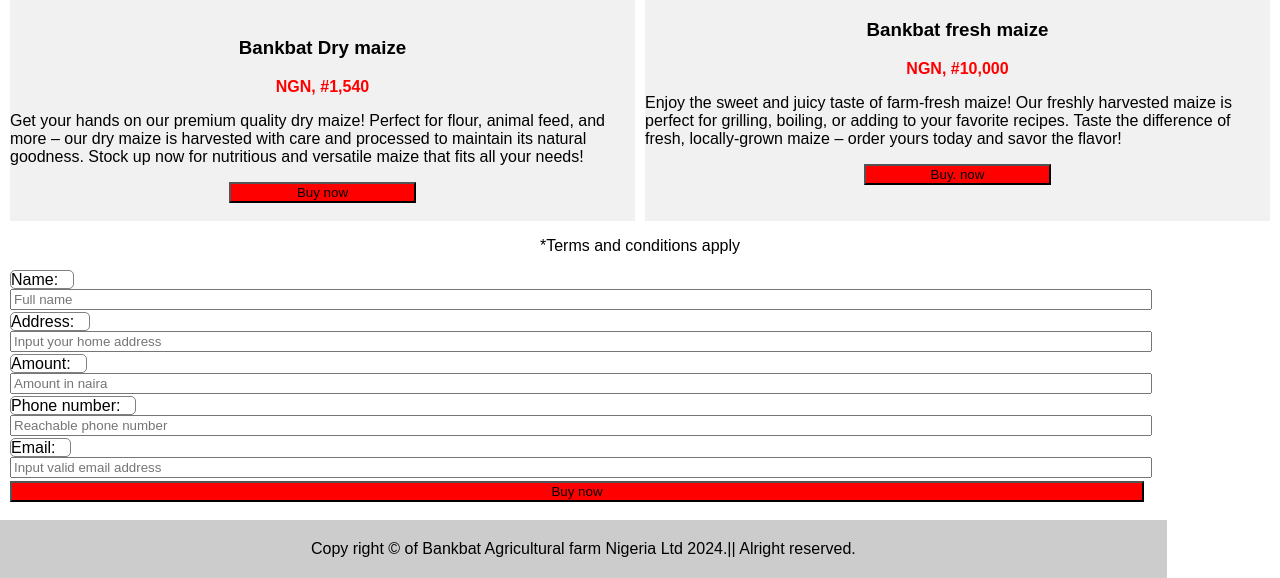
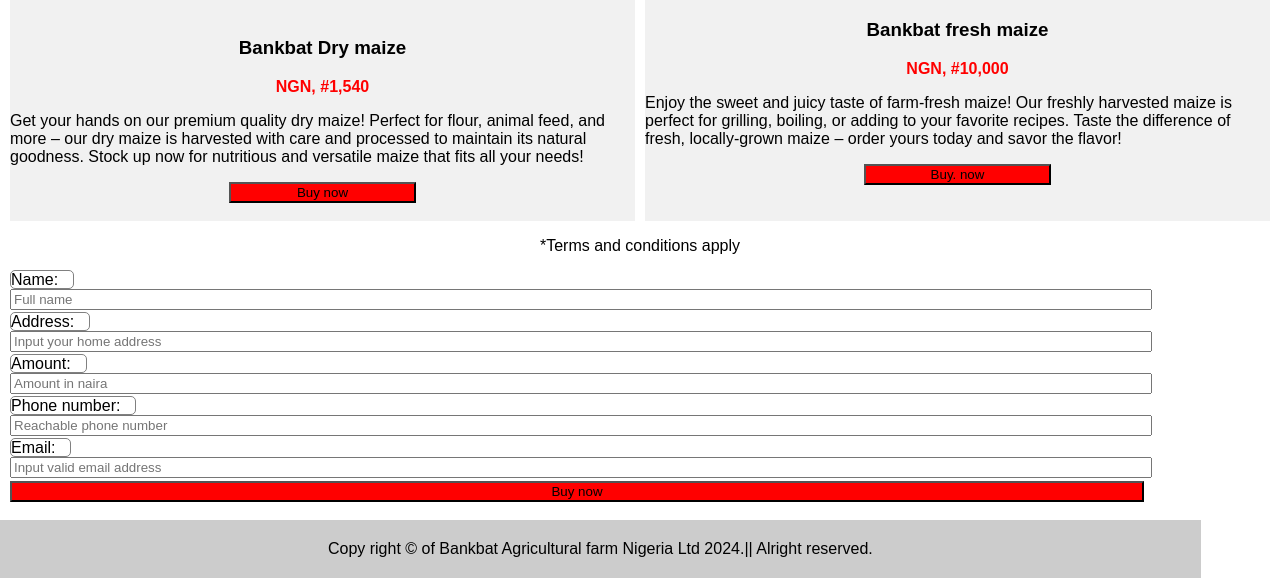
Before and after one commit to Azeezbank/cutting_edge_tech, a plain HTML site: page index.html in a window 1280 px wide. Shown: the part 969-1547 px from the top of the page. Drawn offline with Linux system fonts and the light colour scheme.

Commit message:
index.html

```diff
--- a/index.html
+++ b/index.html
@@ -63,7 +63,7 @@
       <input type="email" name="email" id="email" placeholder="Input valid email address" required><br>
       <button class="button" type="button" onclick="payWithMonnify()">Buy now</button>
     </body> <br> <br>
-      <footer style="background-color: #ccc; margin-left: -10px; margin-right: -2%; margin-bottom: -30px; padding: 20px; text-align: center">
+      <footer style="background-color: #ccc; margin-left: -10px; margin-right: -5%; margin-bottom: -30px; padding: 20px; text-align: center">
         Copy right © of Bankbat Agricultural farm Nigeria Ltd 2024.|| Alright reserved.
       </footer>
 </html>
```
